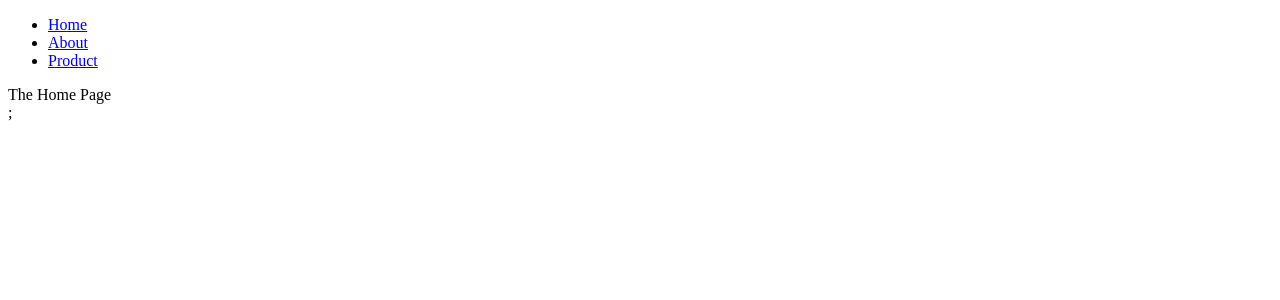
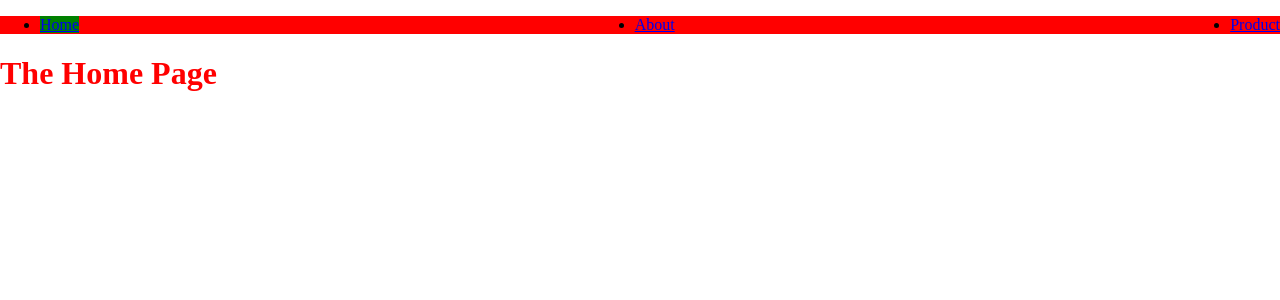
Before and after one commit to Alabi12/travel-app, a React (Vite) app: page / in a window 1280 px wide. Shown: the top 300 px of the page. Built offline with nearby package versions, Linux system fonts and the light colour scheme.

Commit message:
add module and global styling to the project

```diff
--- a/src/App.jsx
+++ b/src/App.jsx
@@ -1,10 +1,10 @@
-import "./App.css";
+
 import { BrowserRouter, Route, Routes } from "react-router-dom";
 import Home from "./pages/Home";
 import About from "./pages/About";
 import Product from "./pages/Product";
 import PageNotFount from "./components/PageNotFount";
-import PageNav from "./components/PageNav";
+import AppLayout from "./pages/AppLayout";
 
 function App() {
   return (
@@ -14,6 +14,7 @@ function App() {
           <Route path='/' element={<Home />} />
           <Route path='about' element={<About />} />
           <Route path='product' element={<Product />} />
+          <Route path='app' element={<AppLayout />} />
           <Route path='*' element={<PageNotFount />} />
         </Routes>
       </BrowserRouter>
--- /dev/null
+++ b/src/components/AppNav.jsx
@@ -0,0 +1,14 @@
+import { Link } from "react-router-dom";
+import {nav} from './AppNav.module.css'
+
+function AppNav() {
+  return (
+    <nav className={nav}>
+        <ul>
+            <li><Link to="/">Home</Link></li>
+        </ul>
+    </nav>
+  )
+}
+
+export default AppNav
--- /dev/null
+++ b/src/components/AppNav.module.css
@@ -0,0 +1,3 @@
+.nav {
+    background-color: purple;
+}
--- a/src/components/PageNav.jsx
+++ b/src/components/PageNav.jsx
@@ -1,9 +1,10 @@
-import React from "react";
-import { Link, NavLink } from "react-router-dom";
+
+import { NavLink } from "react-router-dom";
+import styles from "./PageNav.module.css";
 
 function PageNav() {
   return (
-    <nav>
+    <nav className={styles.nav}>
       <ul>
         <li>
           <NavLink to='/'>Home</NavLink>
--- /dev/null
+++ b/src/components/PageNav.module.css
@@ -0,0 +1,16 @@
+.nav {
+    background-color: red;
+}
+
+.nav ul {
+    display: flex;
+    justify-content: space-between;
+}
+
+.nav :global(.active) {
+    background-color: green;
+}
+
+:global(.test) {
+    color: red;
+}
--- a/src/components/PageNotFount.jsx
+++ b/src/components/PageNotFount.jsx
@@ -1,4 +1,5 @@
-import React from "react";
+import PageNav from "./PageNav";
+
 
 function PageNotFount() {
   return (
--- a/src/index.css
+++ b/src/index.css
@@ -0,0 +1,8 @@
+* {
+    box-sizing: border-box;
+}
+
+body {
+    margin: 0px;
+    padding: 0px;
+}
--- a/src/pages/About.jsx
+++ b/src/pages/About.jsx
@@ -1,4 +1,4 @@
-import React from "react";
+
 import PageNav from "../components/PageNav";
 
 function About() {
--- /dev/null
+++ b/src/pages/AppLayout.jsx
@@ -0,0 +1,15 @@
+import AppNav from "../components/AppNav"
+import PageNav from "../components/PageNav"
+
+function AppLayout() {
+  return (
+    <>
+    <PageNav />
+    <AppNav />
+    <div>AppLayout</div>
+    </>
+
+  )
+}
+
+export default AppLayout
--- a/src/pages/Home.jsx
+++ b/src/pages/Home.jsx
@@ -1,11 +1,11 @@
-import React from "react";
+
 import PageNav from "../components/PageNav";
 
 function Home() {
   return (
     <>
       <PageNav />
-      <div>The Home Page</div>;
+      <h1 className="test">The Home Page</h1>
     </>
   );
 }
--- a/src/pages/Product.jsx
+++ b/src/pages/Product.jsx
@@ -1,4 +1,4 @@
-import React from "react";
+
 import PageNav from "../components/PageNav";
 
 function Product() {
```
